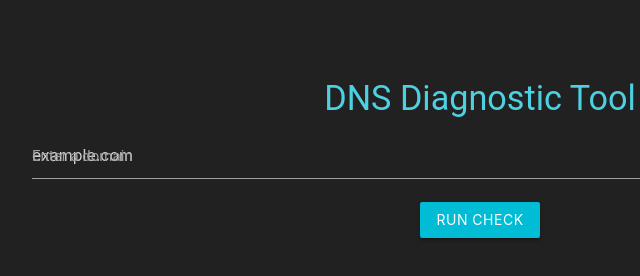
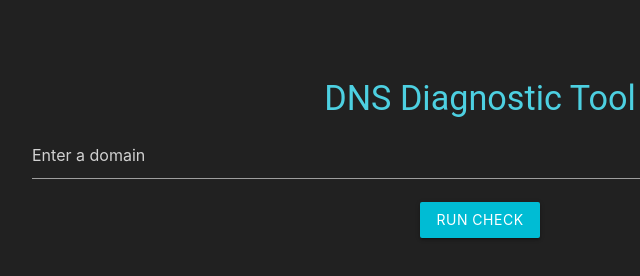
Before and after one commit to KaliStudent/abcw-dns, a plain HTML site: page index.html in a window 1280 px wide. Shown: the full height of the page, 160-800 px from the left. Drawn offline with nearby package versions, Linux system fonts and the light colour scheme.

Commit message:
Update index.html

```diff
--- a/index.html
+++ b/index.html
@@ -13,8 +13,8 @@
   <div class="container center-align" style="margin-top: 10vh;">
     <h4 class="cyan-text text-lighten-2">DNS Diagnostic Tool</h4>
     <div class="input-field">
-      <input id="domain" type="text" placeholder="example.com" />
-      <label for="domain">Enter a domain</label>
+      <input id="domain" type="text" placeholder="Enter a domain" />
+      <label for="domain"></label>
     </div>
     <button class="btn cyan" onclick="runCheck()">Run Check</button>
     <div id="results" class="section"></div>
```
